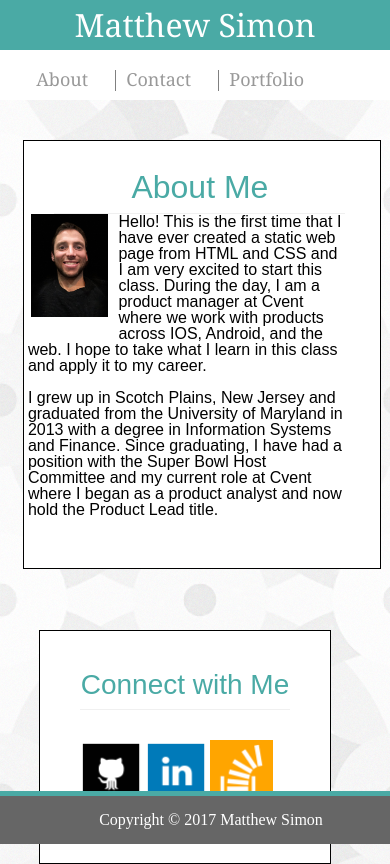
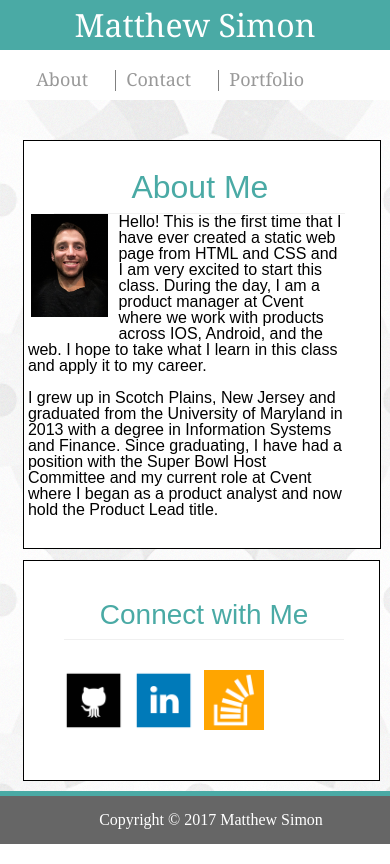
Before and after one commit to mjsimon91/Responsive-Portfolio, a plain HTML site: page index.html in a window 390 px wide. Shown: the top 864 px of the page. Drawn offline with Linux system fonts and the light colour scheme.

Commit message:
CSS is complete and ready to submit

```diff
--- a/css/style.css
+++ b/css/style.css
@@ -182,23 +182,25 @@ h2 {
 
 .Connect-links img {
   padding: 0;
+  width: 60px;
+  height: 60px;
 }
 
 #github {
-  height: 30%;
-  width: 30%;
+  height: 10%;
+  width: 10%;
   margin-right: 1%;
 }
 
 #linkedin {
-  height: 30%;
-  width: 30%;
+  height: 10%;
+  width: 10%;
   margin-right: 1%;
 }
 
 #stackoverflow {
-  height: 30%;
-  width: 30%;
+  height: 58px;
+  width: 58px;
   margin: 0;
 }
 
@@ -210,13 +212,13 @@ h2 {
 }
 
 #contact-name, #contact-email  {
-  width: 590px;
+  width: 100%;
   height: 20px;
   margin-top: 8px;
 }
 
 #contact-message {
-  width: 590px;
+  width: 100%;
   height: 100px;
   margin-top: 8px;
 }
@@ -295,12 +297,11 @@ header {
   }
 
 .Section-Header {
-  float: left;
   margin-right: 1%;
   margin-left: 1%;
-  margin-bottom: 10px;
+  margin-bottom: 100px;
   padding-right: 5px;
-  padding-bottom: 5%;
+  padding-bottom: 0px;
   width: 90%;
   position:absolute;
   left: 5%;
@@ -309,14 +310,21 @@ header {
 }
 
 .Connect {
-  margin-top: 100px;
-  width: 270px;
-  margin: auto;
+  margin-top: 40%;
+  margin-right: 1%;
+  margin-left: 100px;
+  margin-bottom: 100px;
   position: absolute;
-  left: : 65px;
-  bottom: -20px;
-  display: block;
+  left: 25%;
+  right: 10%;
+  min-width: 290px;
+}
 
+#connect-url{
+  height: 10%;
+  width: 10%;
+  margin-right: 4%;
+  margin-left: 4%
 }
 
 .Profile-Image {
@@ -345,5 +353,57 @@ footer {
   position:fixed;
   bottom: 0px;
   left: 0px;
+
+}
+.Portfolio-Only {
+  margin-top: 700px;
 }
 }
+
+@media screen and (max-width: 1017px) {
+  .Portfolio-Only {
+    margin-top: 900px;
+  }
+}
+
+@media screen and (max-width: 677px) {
+  .Portfolio-Only {
+    margin-top: 1400px;
+  }
+}
+
+@media screen and (max-width: 820px) {
+  .About-Only {
+    margin-top: 420px;
+    margin-left: 10%;
+  }
+}
+
+@media screen and (max-width: 717px) {
+  .About-Only {
+    margin-right: 1%;
+    margin-left: 1%;
+    margin-bottom: 100px;
+    padding-right: 5px;
+    padding-bottom: 0px;
+    width: 87%;
+    position:absolute;
+    left: 5%;
+    right: 10%;
+  }
+}
+
+@media screen and (max-width: 1068px) {
+  .Contact-Only {
+    margin-top: 450px;
+    margin-left: 0px;
+  }
+}
+
+@media screen and (max-width: 1068px) {
+  .Contact-Only {
+    width: 90%;
+    position: absolute;
+    left: 23.891px;
+  }
+}
--- a/index.html
+++ b/index.html
@@ -67,7 +67,7 @@
 
 			<!-- Creating an aside for Connecting with me-->
 
-		<aside class="Connect">
+		<aside class="Connect About-Only">
 
 			<!-- Creating a section for the Connect with Me Text-->
 
@@ -79,17 +79,17 @@
 
 			<section class="Connect-links clearfix">
 				<a href="https://github.com/mjsimon91">
-					<img src="images/github.png" id="github">
+					<img src="images/github.png" id="github connect-url">
 				</a>
 				<!-- Adding image for LinkedIn -->
 
 				<a href="https://www.linkedin.com/in/matthew-simon-9bba3b29/">
-					<img src="images/linkedin.png" id="linkedin">
+					<img src="images/linkedin.png" id="linkedin connect-url">
 				</a>
 				<!-- Adding image for Stack Overflow -->
 
 				<a href="https://stackexchange.com/users/12198639/msimon">
-					<img src="images/stackoverflow.png" id="stackoverflow">
+					<img src="images/stackoverflow.png" id="stackoverflow connect-url">
 				</a>
 			</section>
 		</aside>
```
Also changed, not shown: contact.html (+4 -4 lines), portfolio.html (+5 -4 lines).
